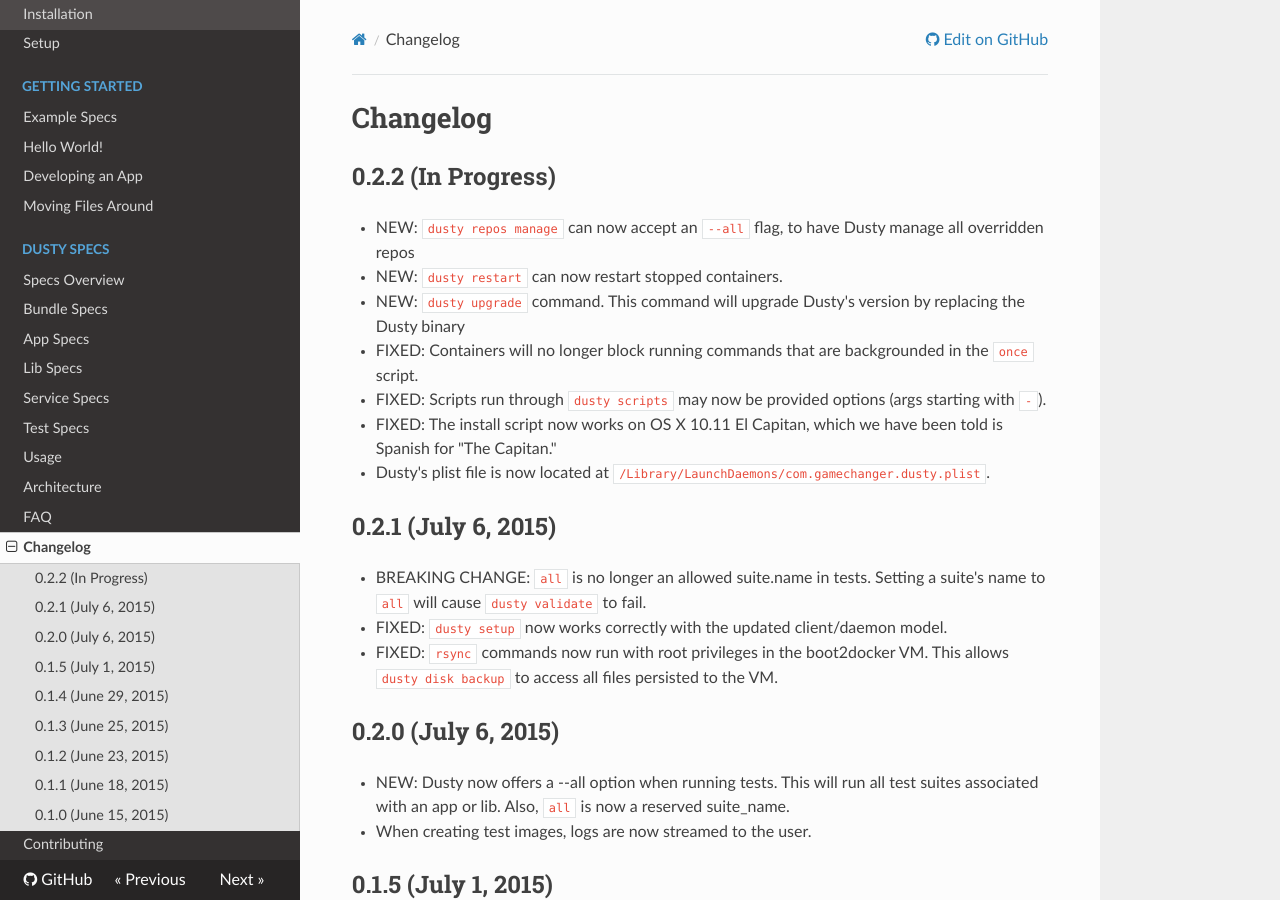
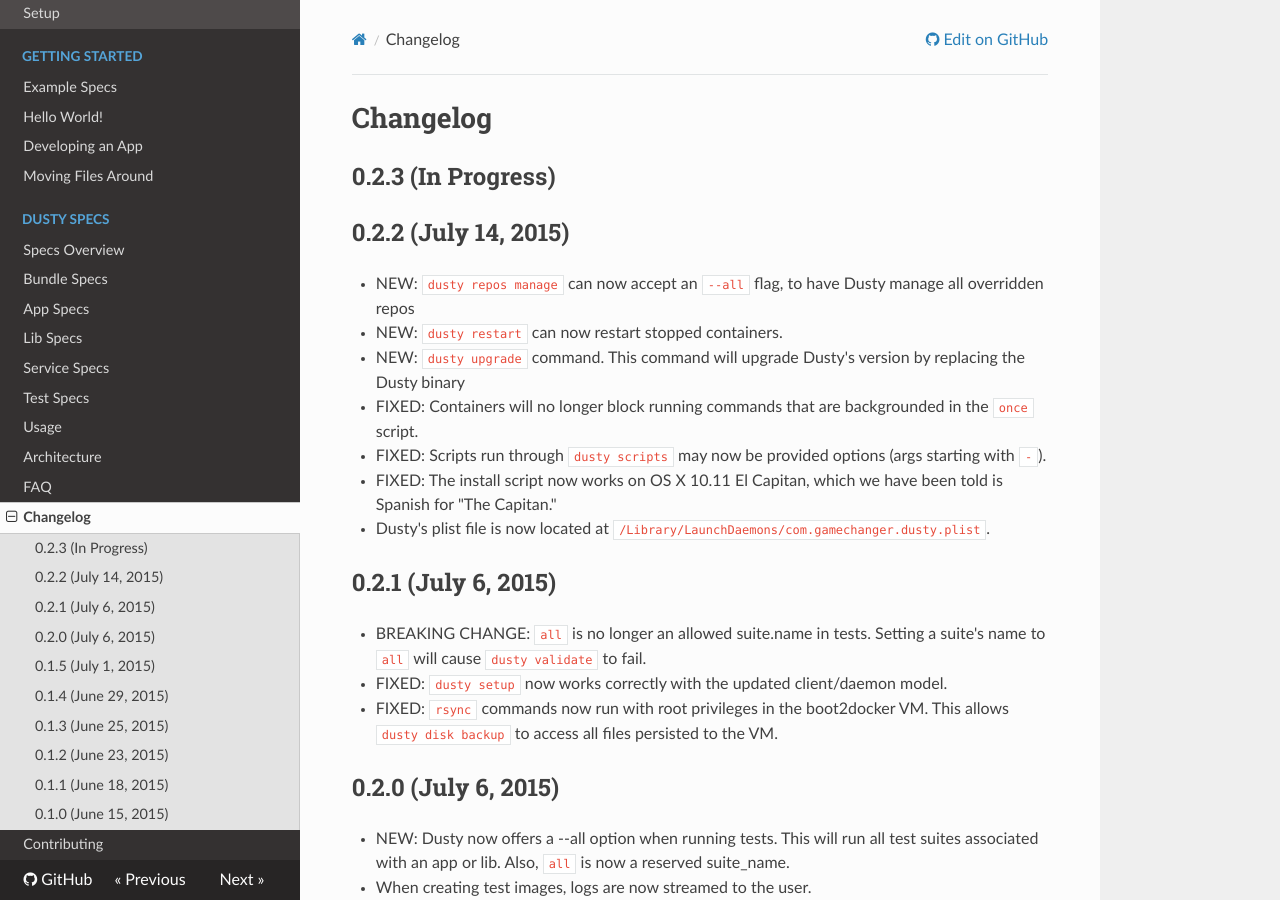
Before and after one commit to gamechanger/dusty, an MkDocs documentation site: the page built from docs/changelog.md, in a window 1280 px wide and 900 px high. Built offline with MkDocs 1.6.1, drawn with Linux system fonts in a browser that asks for light colours; nearby versions of some CDN libraries; old or Windows-style settings are respelled for this version of MkDocs.

Commit message:
cut version 0.2.2

````diff
--- a/docs/changelog.md
+++ b/docs/changelog.md
@@ -1,6 +1,8 @@
 # Changelog
 
-## 0.2.2 (In Progress)
+## 0.2.3 (In Progress)
+
+## 0.2.2 (July 14, 2015)
  * NEW: `dusty repos manage` can now accept an `--all` flag, to have Dusty manage all overridden repos
  * NEW: `dusty restart` can now restart stopped containers.
  * NEW: `dusty upgrade` command.  This command will upgrade Dusty's version by replacing the Dusty binary
--- a/docs/installation.md
+++ b/docs/installation.md
@@ -38,7 +38,7 @@
 
 To download and install Dusty, run:
 ```
-bash -c "`curl -L https://github.com/gamechanger/dusty/releases/download/0.2.1/install.sh`"
+bash -c "`curl -L https://github.com/gamechanger/dusty/releases/download/0.2.2/install.sh`"
 ```
 
 This script will install Dusty as a service and run the preflight check to ensure that all
````
